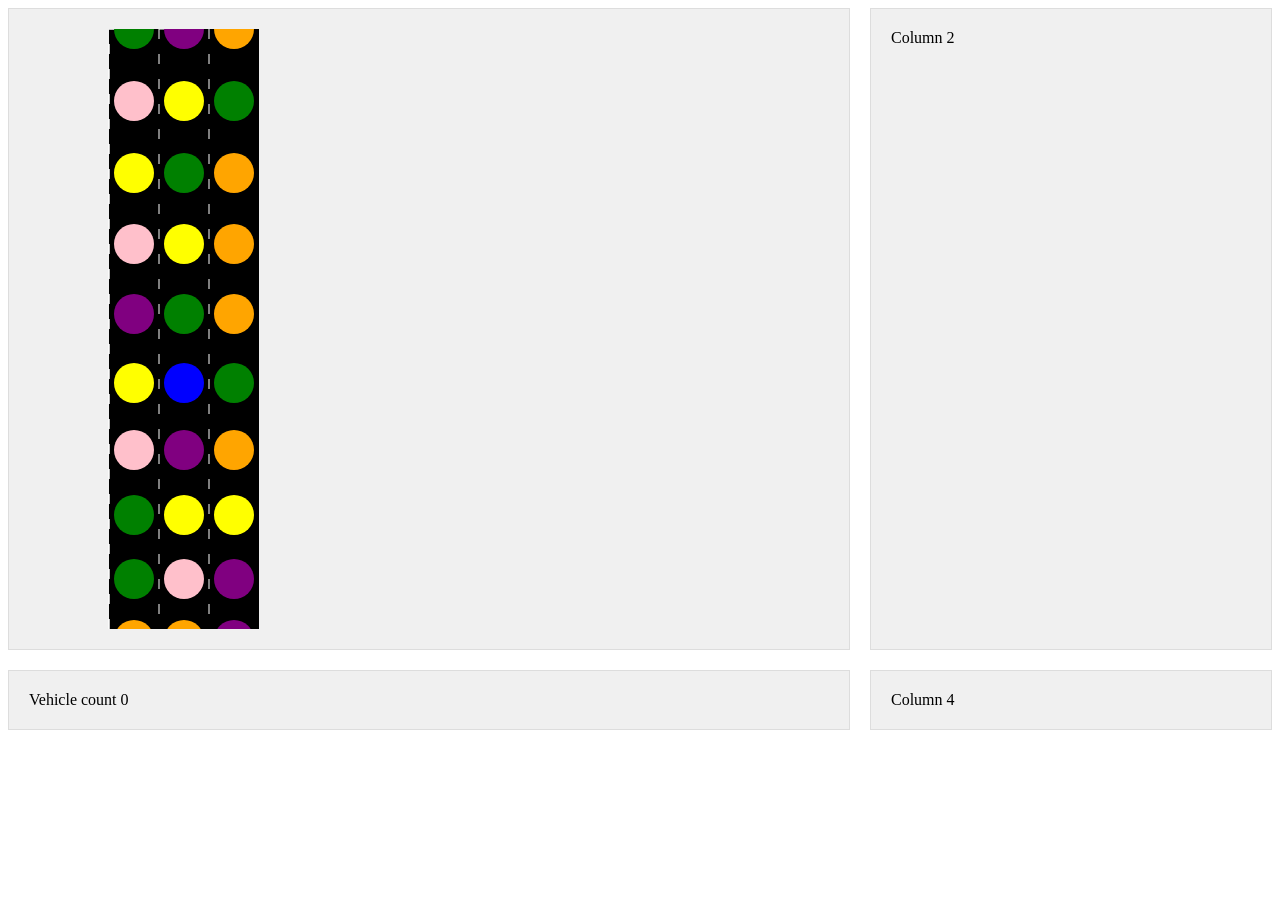
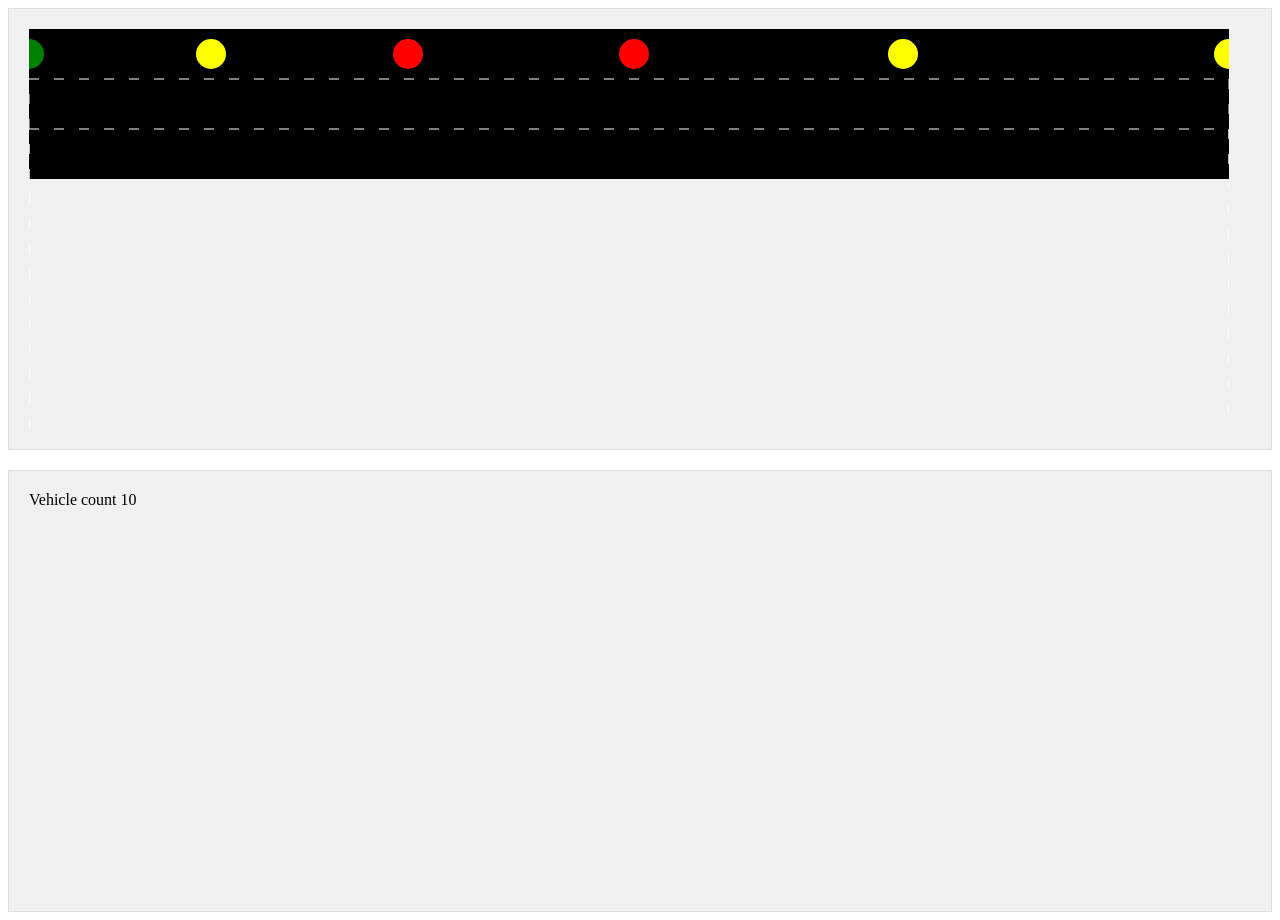
Before and after one commit to vkivaturi/traffic-sim-ind, a website built with Vite: page index.html in a window 1280 px wide. Before the commit the page ends 800 px from the top, so only its background shows below. Built offline with nearby package versions, Linux system fonts and the light colour scheme.

Commit message:
Initial version of variable speed

```diff
--- a/index.html
+++ b/index.html
@@ -8,7 +8,7 @@
     <style>
         .grid-container {
             display: grid;
-            grid-template-columns: 2fr 2fr;
+            grid-template-rows: 1fr 1fr;
             /* Two columns: one-third and two-thirds width */
             gap: 20px;
             /* Space between columns */
@@ -27,14 +27,12 @@
 <body>
     <div class="grid-container">
         <div class="grid-item" id="col1">
-            <canvas id="canvas" width="800" height="600"></canvas>
+            <canvas id="canvas" width="1200" height="400"></canvas>
         </div>
-        <div class="grid-item" id="col2">Column 2</div>
         <div class="grid-item" id="col3">
             Vehicle count
             <span id="counter" class="counter">0</span>
         </div>
-        <div class="grid-item" id="col4">Column 4</div>
     </div>
 </body>
 
--- a/main.js
+++ b/main.js
@@ -3,38 +3,31 @@ import { updatePathPointVehicles } from "./src/orchestrator.js";
 
 let ctx;
 let laneArr = [];
-//let pathArr = [];
-const fps = 5;
-const laneCount = 3;
-var vehicleElement;
-var vehicleCount = 0;
+const fps = 4;
+const laneCount = 1;
 
 //Max number of simulation iterations
-let totalIterations = 50;
+let totalIterations = 300;
 //Number of points to be created in the path
-const numPoints = 25;
+const numPoints = 30;
 
 function init() {
     ctx = document.getElementById("canvas").getContext("2d");
 
-    // vehicleElement = document.getElementById("counter");
-    // vehicleElement.textContent = vehicleCount;
-
-    // Initialise path coordinates
-    let start = [105, 800]; // Starting point
-    let interim1 = [105, 600]; // First control point
-    let interim2 = [105, 300]; // Second control point
-    let end = [105, 0]; // Ending point
+    let y = 25;
+    let start = [0, y]; // Starting point
+    let interim1 = [300, y]; // First control point
+    let interim2 = [600, y]; // Second control point
+    let end = [canvas.width, y]; // Ending point
 
     for (var i = 0; i < laneCount; i++) {
         //Create lane specific path that the vehicles should follow
         laneArr[i] = createPath(start, interim1, interim2, end, numPoints);
 
-        //Values for the next iterations
-        start[0] = start[0] + 50;
-        interim1[0] = interim1[0] + 50;
-        interim2[0] = interim2[0] + 50;
-        end[0] = end[0] + 50;
+        start[1] = start[1] + 50;
+        interim1[1] = interim1[1] + 50;
+        interim2[1] = interim2[1] + 50;
+        end[1] = end[1] + 50;
 
     }
     startSimulation();
@@ -66,9 +59,10 @@ function createRoad() {
     ctx.fillStyle = "black";
     ctx.strokeStyle = "white";
     ctx.setLineDash([10, 15]);
-    ctx.fillRect(80, 0, 150, 800);
-    ctx.strokeRect(80, 0, 50, 800);
-    ctx.strokeRect(80, 0, 100, 800);
+
+    ctx.fillRect(0, 0, canvas.width, 150);
+    ctx.strokeRect(0, 50, canvas.width, canvas.width);
+    ctx.strokeRect(0, 100, canvas.width, canvas.width);
 }
 
 //Start simulation with the init function
--- a/src/path.js
+++ b/src/path.js
@@ -1,6 +1,6 @@
 import createVehicle from "./vehicle.js";
 
-const colourArray = ['blue', 'pink', 'orange', 'yellow', 'purple', 'green'];
+//const colourArray = ['blue', 'pink', 'orange', 'yellow', 'purple', 'green'];
 
 //Create a path using Beizer curve computation
 export function createPath(p0, p1, p2, p3, numPoints) {
@@ -24,8 +24,8 @@ export function createPath(p0, p1, p2, p3, numPoints) {
 
 //Add a new vehicle to the path provided. This is usually done at the beginning of the path
 export function addNewVehicleToPath(pIdx, pathArr, ctx) {
-    const cIdx = Math.floor(Math.random() * colourArray.length);
-    pathArr[pIdx].vehicle = createVehicle(ctx, pathArr[pIdx].x, pathArr[pIdx].y, colourArray[cIdx]);
+    //const cIdx = Math.floor(Math.random() * colourArray.length);
+    pathArr[pIdx].vehicle = createVehicle(ctx, pathArr[pIdx].x, pathArr[pIdx].y);
     pathArr[pIdx].vehicle.draw();
     return pathArr[pIdx];
 
--- a/src/utils/movement.js
+++ b/src/utils/movement.js
@@ -1,17 +1,41 @@
 //Move vehicle along a path if the next point is free
 export function moveUpIfPossible(pIdx, pathArr) {
     var isMoved = false;
+    //Initialise slot increment to represent the next slot for the vehicle
+    var slotIncr = pathArr[pIdx].vehicle.speed;
+    // while(slotIncr-- > 0){
+
     if (pIdx >= 0 && pIdx < pathArr.length) {
-        if (pathArr[pIdx + 1].vehicle == null) {
-            pathArr[pIdx + 1].vehicle = pathArr[pIdx].vehicle;
+        var increment = pIdx;
+        //Identify how many slots this vehicle can move. Consider its speed and availability of slots
+        while (slotIncr-- > 0 && increment >= 0 && increment < pathArr.length-1) {
+            if (pathArr[increment + 1].vehicle == null) {
+                increment++;
+            } else {
+                break;
+            }
+        }
+        //var nextIdx = pIdx + 1;
+        var nextIdx = increment;
+        console.log(pIdx + " : " + increment);
+        if (pathArr[nextIdx].vehicle == null) {
+            pathArr[nextIdx].vehicle = pathArr[pIdx].vehicle;
 
-            pathArr[pIdx + 1].vehicle.x = pathArr[pIdx + 1].x;
-            pathArr[pIdx + 1].vehicle.y = pathArr[pIdx + 1].y;
-            pathArr[pIdx + 1].vehicle.draw();
+            pathArr[nextIdx].vehicle.x = pathArr[nextIdx].x;
+            pathArr[nextIdx].vehicle.y = pathArr[nextIdx].y;
+            pathArr[nextIdx].vehicle.draw();
 
             pathArr[pIdx].vehicle = null;
             isMoved = true;
+
+            pIdx++;
+
+        } else {
+            console.log("break");
+            //         break;
         }
+        //   }
+
     }
     return isMoved;
 }
--- a/src/vehicle.js
+++ b/src/vehicle.js
@@ -1,19 +1,48 @@
-export default function createVehicle(ctx, _x, _y, color) {
-    console.log("Create vehicle ");
+//Vehicle speed indicates number of slots a vehicle will travel in each frame
+const VehicleSpeed = Object.freeze({
+    NORMAL: 3,
+    SLOW: 3
+});
+
+export const vehicleTypes = [
+    { name: 'Auto', weight: 4, speed: VehicleSpeed.NORMAL, color: "yellow" },
+    { name: 'Bus', weight: 2, speed: VehicleSpeed.SLOW, color: "red" },
+    { name: 'Car', weight: 6, speed: VehicleSpeed.NORMAL, color: "green" }
+];
+
+export default function createVehicle(ctx, _x, _y) {
+    const selectVehicle = getRandomElementByWeight(vehicleTypes);
+
     const vehicle = {
         x: _x,
         y: _y,
-        vx: 0,
-        vy: -4,
-        radius: 20,
+        radius: 15,
+        speed: selectVehicle.speed,
         draw() {
             ctx.beginPath();
             ctx.arc(this.x, this.y, this.radius, 0, Math.PI * 2, true);
             ctx.closePath();
-            ctx.fillStyle = color;
+            ctx.fillStyle = selectVehicle.color;
             ctx.fill();
         },
     };
-
     return vehicle;
 }
+
+//Fetch a random element based on weight. Helps distribute vehicles in traffic
+export function getRandomElementByWeight(arr) {
+    // Calculate the total weight
+    const totalWeight = arr.reduce((sum, item) => sum + item.weight, 0);
+
+    // Generate a random number between 0 and the total weight
+    const random = Math.random() * totalWeight;
+
+    // Find the item that corresponds to the random number
+    let cumulativeWeight = 0;
+    for (let i = 0; i < arr.length; i++) {
+        cumulativeWeight += arr[i].weight;
+        if (random < cumulativeWeight) {
+            return arr[i];
+        }
+    }
+}
```
Also changed, not shown: images/agriculture.png (added), images/airport_shuttle_blue1.png (added), images/airport_shuttle_blue2.png (added), images/airport_shuttle_red.png (added), images/local_shipping_green.png (added).
